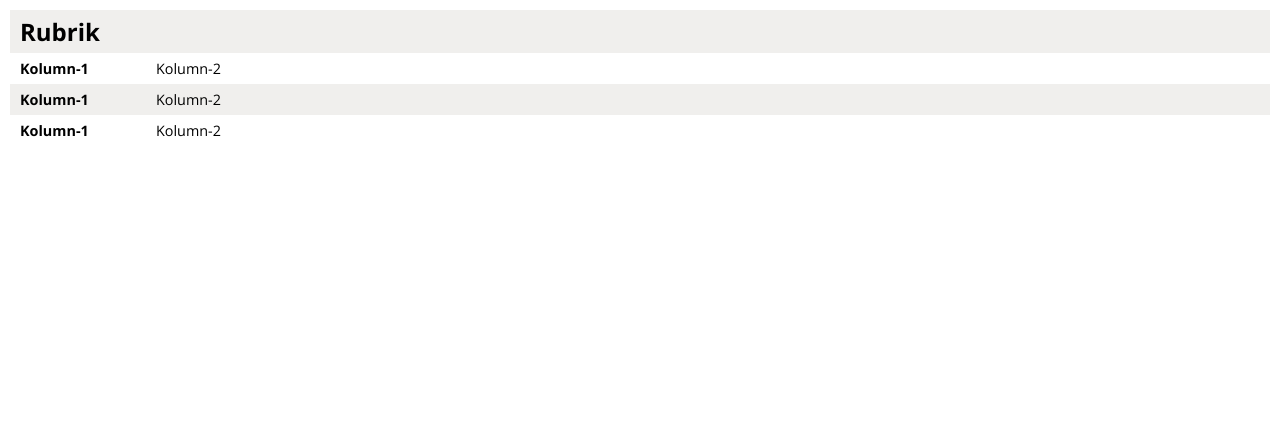
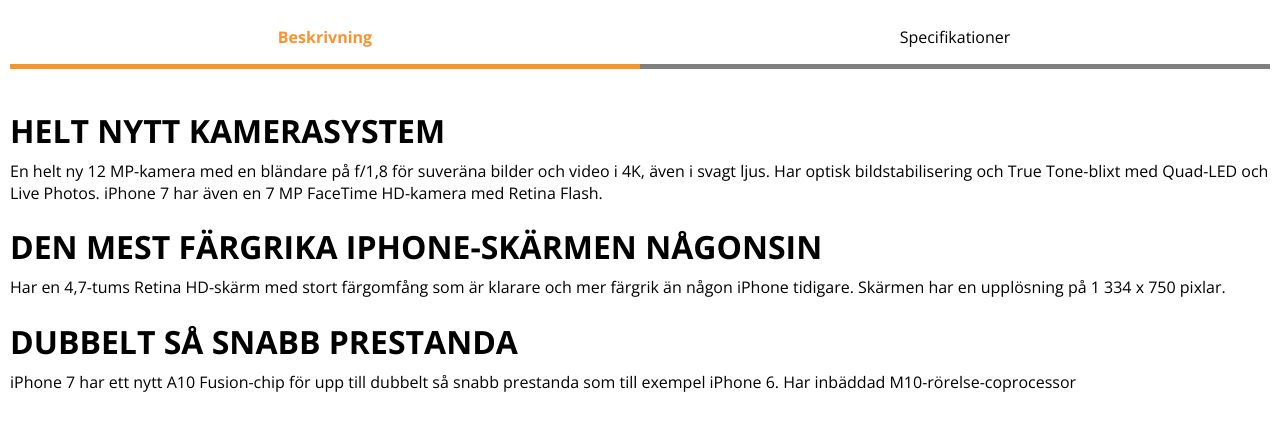
Before and after one commit to AlexanderSopov/wix-table, a plain HTML site: page index.html in a window 1280 px wide. Drawn offline with nearby package versions, Linux system fonts and the light colour scheme.

Commit message:
implemented tabbed menu and content

```diff
--- a/index.html
+++ b/index.html
@@ -4,23 +4,63 @@
 
 //HÄR KAN DU FYLLA I INNEHÅLLET
 
-var content = [
-// Rad 1
-["Rubrik"],
+//Beskrivning
 
-//Rad1
-["Kolumn-1", "Kolumn-2" ],
+var description = [
+	{
+		h: "HELT NYTT KAMERASYSTEM",
+		p: "En helt ny 12 MP-kamera med en bländare på f/1,8 för suveräna bilder och video i 4K, även i svagt ljus. Har optisk bildstabilisering och True Tone-blixt med Quad-LED och Live Photos. iPhone 7 har även en 7 MP FaceTime HD-kamera med Retina Flash."
+	},
+	{
+		h: "DEN MEST FÄRGRIKA IPHONE-SKÄRMEN NÅGONSIN",
+		p: "Har en 4,7-tums Retina HD-skärm med stort färgomfång som är klarare och mer färgrik än någon iPhone tidigare. Skärmen har en upplösning på 1 334 x 750 pixlar."
+	},
+	{
+		h: "DUBBELT SÅ SNABB PRESTANDA",
+		p: "iPhone 7 har ett nytt A10 Fusion-chip för upp till dubbelt så snabb prestanda som till exempel iPhone 6. Har inbäddad M10-rörelse-coprocessor"
+	}
+
+];
 
 
-// Rad 2
-[ "Kolumn-1", "Kolumn-2" ],
 
+// Tabell
+var content = [
+	// Rubrik
+	["Specifikationer"],
 
-// Rad X - kopiera och ta bort // i början på nedanstående rad för fler rader
-// [ "Kolumn-1", "Kolumn-2" ],
+	//Rad1
+	["Installation", "Monteras på en plan yta med den medföljande monteringsplåten eller på en stolpe med de medföljande monteringsbanden." ],
 
-// Sista raden
-["Kolumn-1", "Kolumn-2"]
+	// Rad 2
+	[ "Lagring av statistik", "Gruppering i intervall om 60 eller 15 minuter." ],
+
+	[ "Minne", "Vid lagring av data i intervall om 15 minuter räcker minnet i 11 månader. Vid lagring av data i intervall om 60 minuter räcker minnet i 21 månader." ],
+
+	[ "Batteriets livslängd", "10 år" ],
+
+	[ "Kalibrering/ justering", "Automatisk underhållsfri kalibrering av sensorn." ],
+
+	[ "Riktningsbestämd räkning", "Som tillval." ],
+
+	[ "Detektionsräckvidd", "1 meter, 4 meter eller 15 meter." ],
+
+	[ "Kapslingklass", "IP 66." ],
+
+	[ "Temperaturområde", "-40 °C till +50 °C." ],
+
+	[ "Vikt", "2,6 kg." ],
+
+	[ "Mått", "23 x 10 x 18 cm." ],
+
+	[ "Material", "Stötsäker polyuretan." ],
+
+	[ "Färg", "Grå - RAL 7012 (andra RAL-färger finns som tillägg)." ],
+
+	[ "Mått monteringsplåt", "22,5 x 17 cm i rostfri plåt." ],
+
+	// Sista raden
+	["Mått monteringsband", "Längd=100cm  / Bredd=13mm i rostfri plåt."]
 
 ]
 
@@ -32,12 +72,68 @@
 			@import url('https://fonts.googleapis.com/css?family=Open+Sans:400,700');
 			body{
 				margin:10px;
+				font-family: 'Open Sans', sans-serif;
 			}
+			/*
+			 *
+			 *	Tabb-menyn
+			 *
+			 */
+			 .tab-container{
+				 width:100%;
+				 margin:0px;
+				 padding:0px;
+				 cursor:pointer;
+			 }
 
+			 .tab{
+				 text-align:center;
+				 margin:0px;
+				 padding:0px;
+				 width:50%;
+				 display:inline-block;
+				 float:left;
+				 border-bottom: 5px solid grey;
+			 }
+
+			 .active {
+				 color: #f79431;
+				 border-color:#f79431;
+				 font-weight: 700;
+			 }
+
+			 .content {
+ 				position:relative;
+ 				top:40px;
+				 width: 100%;
+				 display:none;
+			 }
+			 .content h1:nth-child(1){
+				 margin-top:0px;
+			 }
+			 #description-content h1{
+				 margin-bottom:0px;
+			 }
+			 #description-content p{
+				 margin-top:8px;
+			 }
+
+			 .active-content {
+				 display: inline-block;
+			 }
+			/*
+			 *
+			 *	Beskrivning
+			 *
+			 */
+			/*
+			 *
+			 *	Tabell
+			 *
+			 */
 			table{
 				border-collapse: collapse;
 				width: 100%;
-				font-family: 'Open Sans', sans-serif;
 			}
 
 			tr:nth-child(1) > td {
@@ -65,14 +161,28 @@
 		</style>
 	</head>
 	<body>
-		<table id="tb">
+
+		<div class="tab-container">
+			<div id="description" class="tab active" onclick="_tab_module.openTab(this)">
+				<p>
+					Beskrivning
+				</p>
+			</div>
+				<div id="specification" class="tab" onclick="_tab_module.openTab(this)">
+					<p>
+						Specifikationer
+					</p>
+				</div>
+		</div>
+		<div id="description-content" class="content active-content">
+		</div>
+		<table id="specification-content" class="content">
 		</table>
 
+		<script>
+		var _table_module = function(){
 
-		<script>
-		var _module = function(){
-
-			var table = document.getElementById("tb");
+			var table = document.getElementById("specification-content");
 			var nrOfColumns = 0;
 			for (var row = 0; row<content.length;row++){
 				var cells = content[row].length;
@@ -85,7 +195,7 @@
 
 			function createRow(i){
 				var rowContent 	= content[i],
-					row 		=	document.createElement("tr");
+						row 				=	document.createElement("tr");
 				for (var col=0;col<nrOfColumns;col++)
 					createCell(col);
 
@@ -99,7 +209,57 @@
 				return row;
 			}
 		};
-		_module();
+		_table_module();
+
+		var _tab_module = (function(){
+			var activeTab 		= document.getElementById("description"),
+					activeContent = document.getElementById("description-content");
+
+			var populateDesc = function(){
+				var div = document.getElementById("description-content")
+				for (var i=0; i<description.length; i++){
+					var h1 = document.createElement("h1");
+					h1.innerText = description[i].h;
+					var p = document.createElement("p");
+					p.innerText = description[i].p;
+					div.appendChild(h1);
+					div.appendChild(p);
+				}
+			}
+
+			var openTab = function(el){
+				if (el == activeTab)
+					return;
+				if(activeTab)
+					toggleClass(activeTab, "active");
+				if(activeContent)
+					toggleClass(activeContent, "active-content");
+				activeTab = el;
+				activeContent = document.getElementById(el.id + "-content");
+				toggleClass(activeTab, "active");
+				toggleClass(activeContent, "active-content");
+			}
+
+			var toggleClass = function(el, className){
+				if (el.classList) {
+				  el.classList.toggle(className);
+				} else {
+				  var classes = el.className.split(' ');
+				  var existingIndex = classes.indexOf(className);
+				  if (existingIndex >= 0)
+				    classes.splice(existingIndex, 1);
+				  else
+				    classes.push(className);
+				  el.className = classes.join(' ');
+				}
+			}
+			populateDesc();
+			return {
+				openTab:openTab
+			}
+		})();
+
+
 		</script>
 	</body>
 </html>
```
